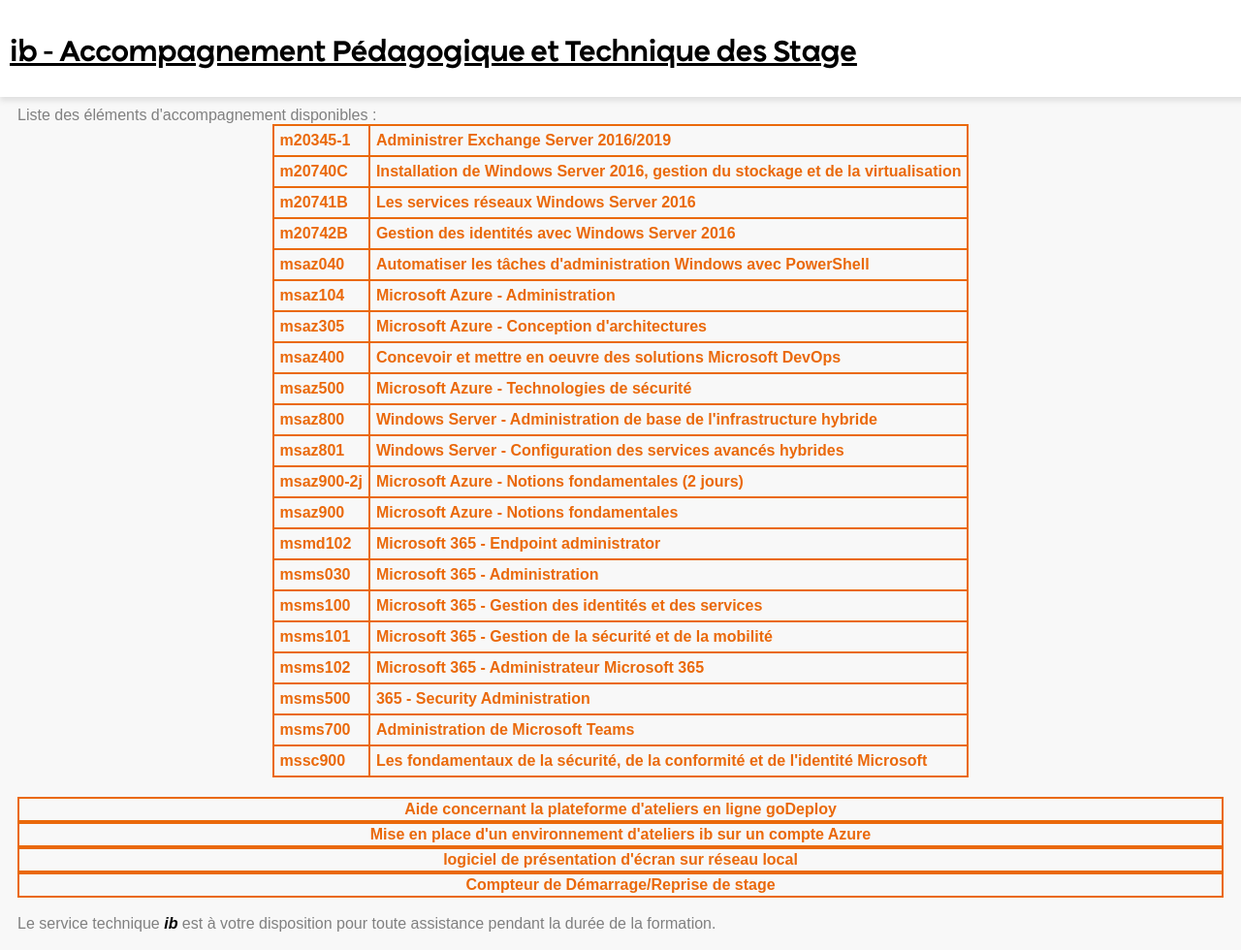
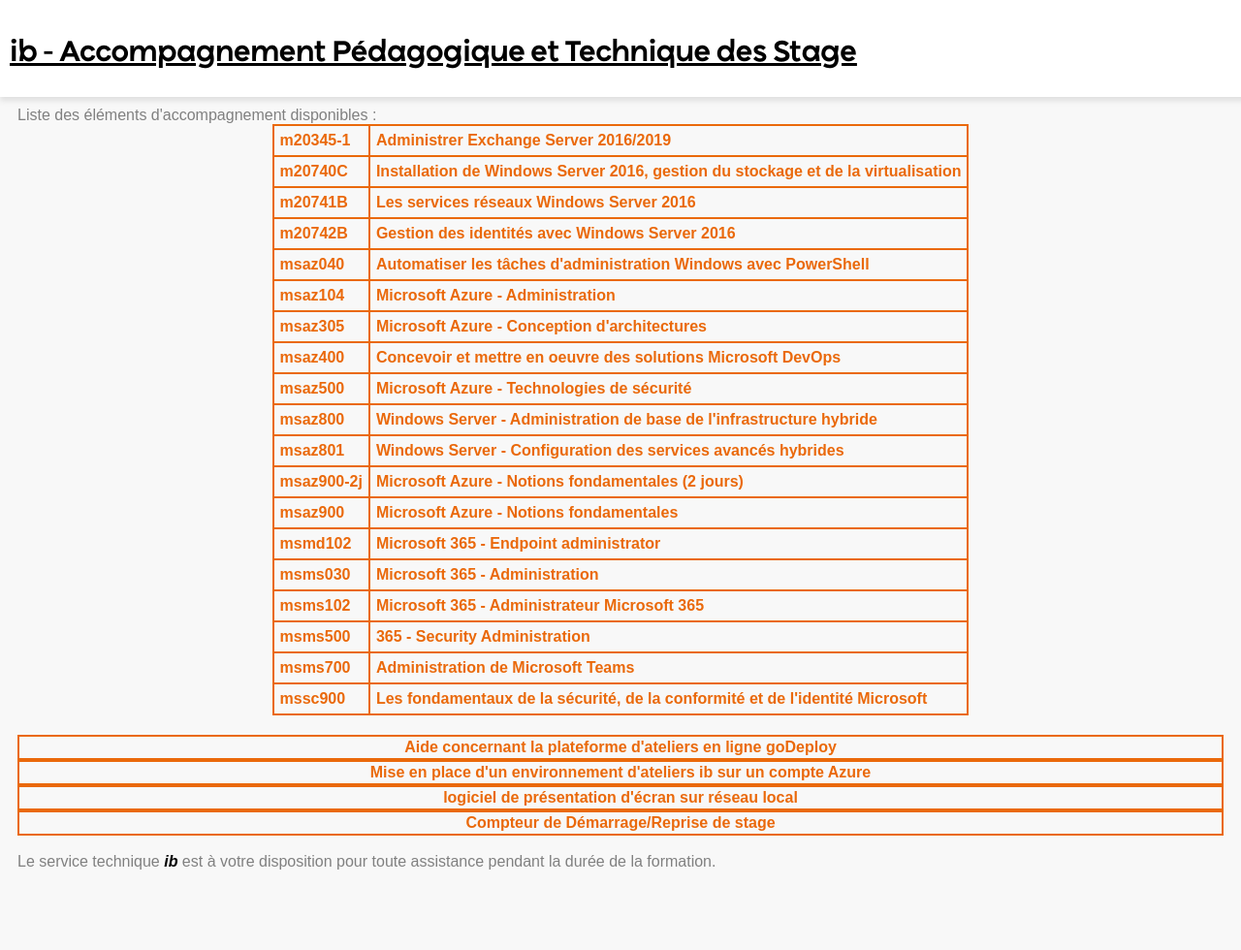
Before and after one commit to renaudwangler/ib-apts, a Jekyll site: the page built from index.html, in a window 1280 px wide and 980 px high. Shown: the whole window at 97% size. Built offline with Jekyll 4.4.1, drawn with Linux system fonts in a browser that asks for light colours; some of the changed lines change nothing that is shown.

Commit message:
maj lien labs

````diff
--- a/index.html
+++ b/index.html
@@ -13,7 +13,7 @@
 </table>
 
 <a href="https://github.com/renaudwangler/ib/blob/master/extra/goDeployDoc.md#plateforme-godeploy" target="_blank">Aide concernant la plateforme d'ateliers en ligne goDeploy</a>
-<a href="https://github.com/renaudwangler/ib/blob/master/extra/ibAzureLabs.md#mise-en-place-dun-environnement-dateliers-ib-sur-un-compte-azure" target="_blank">Mise en place d'un environnement d'ateliers ib sur un compte Azure</a>
+<a href="https://renaudwangler.github.io/ib-labs/ibAzureLabs">Mise en place d'un environnement d'ateliers ib sur un compte Azure</a>
 <a href="https://github.com/EslaMx7/ScreenTask/releases/download/v1.2/ScreenTask.v1.2.exe" target="_blank">logiciel de présentation d'écran sur réseau local</a>
 <a href="chrono.html" target="_blank">Compteur de Démarrage/Reprise de stage</a>
 <script>
--- a/stages/msms100.md
+++ /dev/null
@@ -1,45 +0,0 @@
----
-title: Microsoft 365 - Gestion des identités et des services
-goDeploy: true
-m365: true
-labs: https://github.com/MicrosoftLearning/MS-100T00-Microsoft-365-Identity-and-Services/tree/master/Instructions/Labs
----
-<div id="conseils">
-  Il ne s'agit pas d'un stage d'introduction ou de <i>premier niveau</i> : Comme il prépare l'apprenant au métier d'administrateur Microsoft 365, il exige des prérequis non négligeables.
-  Au vu des différences pédagigues entre les US et l'Europe, il pourra être pertinent de parler des <i>Check your knowledge</i> lors de l'apparition de la première diapositive puis de masquer les autres (Les diapositives "discussions" pourront également être remplaçées).
-  <h3>Module 4</h3>
-  <a href="https://youtu.be/tBc9ophAYCc" target="_blank">La PowerPlatform "en vrai"</a> : exemple d'utilisation (vidéo marketing MS) de la powerPlatform dans le contexte réel d'un employé de sécurité à l'aéroport.
-  <h3>Ateliers - Attention</h3>
-  Les stagiaires vont avoir besoin de travailler en binôme pour faire des tests de partage externe (mise en place dès le Lab1 pour être prèt(e)s quand Teams arrive).
-  On pourra donc former des binômes ou leur donner les identitifants du compte de démonstration de l'animateur pour qu'ils puissent travailler en toute autonomie (plus pertinent pour les sessions distantes).
-  Chaque stagiaire devra avoir le nom de connexion <b>et le mot de passe</b> de son admin binôme.
-  <h3>Module 4 - Lab 1 - Exercice 1</h3>
-  Tâche 2, point 23 : il est normal que le compte de Nestor remplace la propriété du groupe et ne soit pas ajouté comme indiqué dans le lab.
-  <h3>Module 4 - Lab 3 - Exercice 2</h3>
-  Dans la tâche 2, au point 9 , si un <i>site d'équipe</i> a été créé, Shrepoint ne retrouvera pas les autorisations directes des utilisateurs car il s'agit en fait d'un groupe Office 365.
-  Il faudra, avant le point 9, se connecter une première fois avec l'utilisateur (mot de passe de MOD Admin) su le site <i>/sites/itservices</i> pour que Sharepoint note dans son cache l'autorisation de l'utilisateur.
-  <h3>Module 4 - Lab 3 - Exercice 4</h3>
-  Tâche 2 : le logo adatum n'est pas/plus aceesible, cela empèchera de voir l'image attendue dans la prévisualisation de l'invitation à la réunion teams.
-  <h3>module 4 - Lab 3 - Exercice 7</h3>
-  Dans le code des powerApps si le <code>;</code> ne fonctionne pas correctement, le remplacer par un <code>&</code> (navigateur en Français).
-  <h3>module 4 - Lab 3 - Exercice 9</h3>
-  Au point 13, si le flow ne passe pas en "suspended", cliquer sur "Edit" dans la zone "Details" puis "Save" (sans rien changer) cela peut accélérer la prise en compte de la DLP par le moteur de Power Automate.
-  <h3>Learning Path 4/module 4 - Lab 3</h3>
-  Il n'y a pas de lab sur la partie Power Virtual Agent (PVA) mais un <a href="https://docs.microsoft.com/en-us/power-virtual-agents/fundamentals-get-started" target="_lab">tutoriel très simple à essayer dans le contexte du lab</a>
-  <h3>Module 6</h3>
-  <a href="https://techcommunity.microsoft.com/t5/video-hub/enable-b2b-collaboration-in-azure-ad/ba-p/1671187" target="_blank">Azure AD B2B Guided demonstration</a>
-  <h3>Notes</h3>
-<b>Obsoloète :</b> Afin de bypasser l'attente présente par défaut avant le feedback de l'agent Telemetry, ajouter les 2 clefs de registre suivantes *dans un environement de test*:
-<code>HKCU\Software\Microsoft\Policies\Microsoft\Office\16.0\osm
-  - AgentInitWait dWord 1
-  - AgentRandomDelay Dword 0</code>
-<b>Evolution :</b> Dans Sharepoint Online 2019, le "Site de communication" remplace "Site privé" (et pas "site d'équipe").
-<h3>Timing suggéré</h3>
-  <ul>
-  <li><b>Lundi :</b> Modules 0, 1 et 2</li>
-  <li><b>Mardi :</b> Modules 3 et 4, leçon 1 et 2 (Atelier 3, exercices 1 et2)</li>
-  <li><b>Mercredi :</b> Module 4 : Atelier 3, exercice 3 puis leçons 3 à 5 (et Atelier 3, exercices 4 à 7)</li>
-  <li><b>Jeudi :</b> Fin du Module 4</li>
-  <li><b>Vendredi :</b> Modules 5 et 6</li>
-</ul>
-</div>
--- a/stages/msms101.md
+++ /dev/null
@@ -1,37 +0,0 @@
----
-title: Microsoft 365 - Gestion de la sécurité et de la mobilité
-goDeploy: true
-m365: true
----
-Le contenu actuel du stage (Juillet 2021) a bien progressé depuis sa version initiale mais reste un peu léger pour 5 jours.
-Il faudra éviter de prévoir des journées de travail trop dense : elles ne pourraient être remplies....
-Il ne s'agit pas d'un stage d'introduction ou de <i>premier niveau</i> : Comme il prépare l'apprenant au métier d'administrateur Microsoft 365, il exige des prérequis non négligeables.
-Au vu des différences pédagigues entre les US et l'Europe, il pourra être pertinent de parler des <i>Check your knowledge</i> lors de l'apparition de la première diapositive puis de masquer les autres (Les diapositives "discussions" pourront également être remplaçées).
-# Timing exemple
-* Jour 1 : Modules 0, 1 et 2
-* Jour 2 : Modules 3  et 4
-* Jour 3 : Modules 5 et 6
-* Jour 4 : Modules 7 et 8 (attention, pas de lab sur le module 8...)
-* Jour 5 : Modules 9 et 10 (attention, pas de lab sur le module 9...)
-# Ateliers en général
-  De nombreux points de latence importante sont présents : conseiller aux stagiaires de tirer parti du fait que les labs se suivent en testant les fonctionnalités qui ne marchent pas immédiatement la (demi)journée suivante.
-# Lab 1
-## exercice 2
-Si impossible de voir le rôle éligible dans la session de Patti, attendre et ressayer le lendemain : latence de mise en oeuvre de PIM sur certains tenants.
-# Module 3
- <a href="https://mslearn.cloudguides.com/en-us/guides/Protect%20and%20control%20information%20with%20Microsoft%20Cloud%20App%20Security" target="_blank">Interactive Guide complémentaire sur "CLoud App Security"</a>
- <a href="https://mslearn.cloudguides.com/guides/Investigate%20and%20remediate%20threats%20with%20Microsoft%20Defender%20for%20Endpoint" target="_blank">Interactive Guide complémentaire sur "Defender for Endpoint"</a>
-# Lab 5
-Exercice 1, Tâche 1 A date (23/11/22) le "Important" est une mention oboslète (datant de l'époque ou l'on faisait des dlp dans le portail Exchange)
-# Lab 6
-Exercice 1, tâche 3, point 21 : Dans la fenêtre de partage, bien remplacer les autorisations de "can Edit" à "can view"
-# Lab 7
-L'exercice 2 est présent sur gitHub mais pas chez goDeploy...
-# Module 9
-Pas de lab officiel, ce <a href="https://github.com/renaudwangler/ib/blob/master/extra/windowsAutopilot.md#lab--mise-en-place-dun-test-windows-autopilot" target="_blank">lab perso</a> pourra être proposé, an conseillant de le réaliser <b>après</b> tous les autres ateliers....
-# Pour faire une démonstration de Office Message Encryption
-Utiliser la commande suivante:
-```pwsh
-Invoke-Command -ConfigurationName Microsoft.Exchange -ConnectionUri https://outlook.office365.com/powershell-liveid/ -Credential (Get-Credential) -Authentication Basic -AllowRedirection -ScriptBlock {New-TransportRule -Name 'Office Message Encription  - Outside' -ApplyOME $true -ApplyRightsProtectionTemplate 'Encrypt' -SentToScope NotInOrganization}
-```
-puis envoyer un message vers une boite externe à l'organisation Exchange
--- a/stages/mssc900.md
+++ b/stages/mssc900.md
@@ -6,4 +6,4 @@
 Le but de la journée étant de faire une introduction à la séurité Microsoft, mais elle contient différents ateliers, il est cependant peu probable d'avoir le temps de faire théorie, démonstrations et ateliers... Les ateliers sont très redondant des démonstrations...
 # Learning Path 4
 ## Module 1
-Attention, la thématique *Priva* sera probablement la moins connue etou la moins simple à expliquer dans cette journée...
+Attention, la thématique *Priva* sera probablement la moins connue et/ou la moins simple à expliquer dans cette journée...
````
